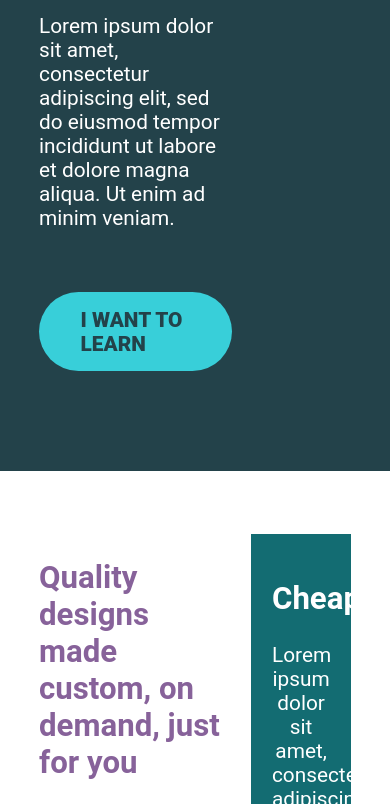
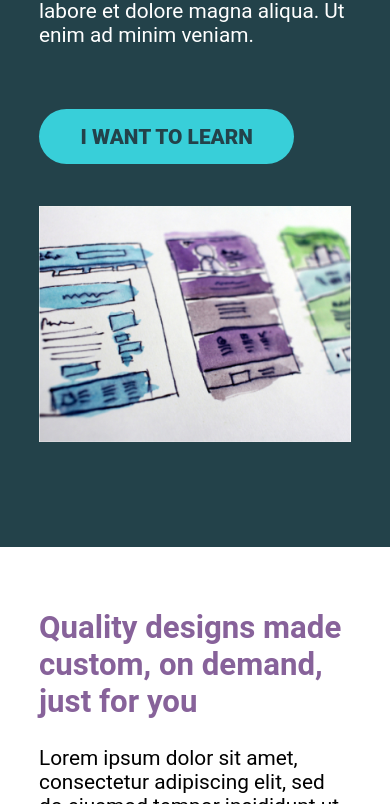
Before and after one commit to ParmarAayush/CSS, a plain HTML site: page Day 11 Navigation Using Flexbox/index.html in a window 390 px wide. Shown: the part 537-1341 px from the top of the page. Drawn offline with Linux system fonts and the light colour scheme.

Commit message:
responsive design done after Day 15

```diff
--- a/Day 11 Navigation Using Flexbox/style.css
+++ b/Day 11 Navigation Using Flexbox/style.css
@@ -149,3 +149,22 @@ a
     color: #fff;
     background-color: #136c72;
 }
+
+@media (max-width: 600px)
+{
+    .row
+    {
+        display: block;
+    }
+
+    .hero__text,
+    .hero__img,
+    .primary-content,
+    .sidebar {
+        width: 100%;
+    }
+
+    .hero__img {
+        margin-top: 2em;
+    }
+}
```
